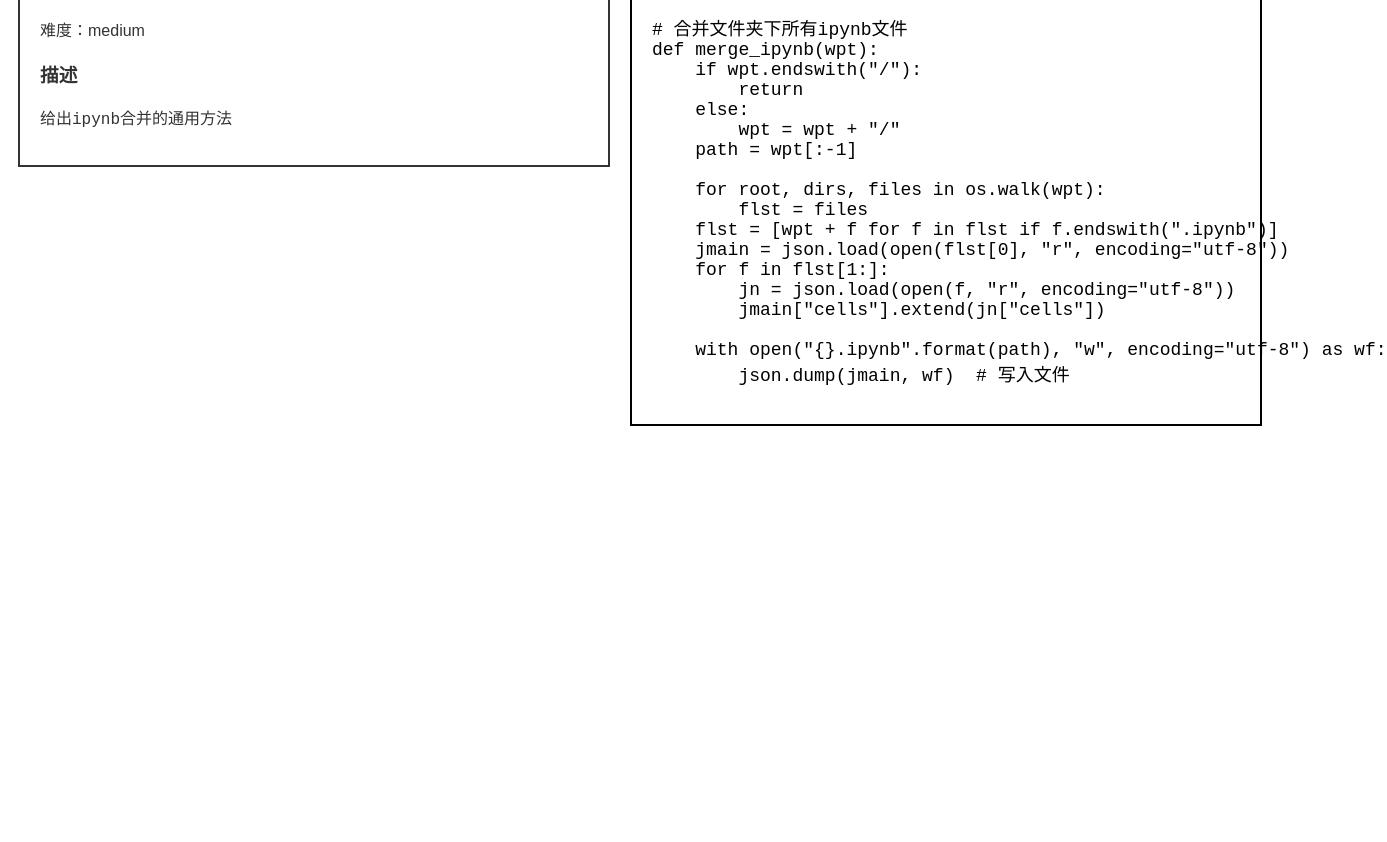
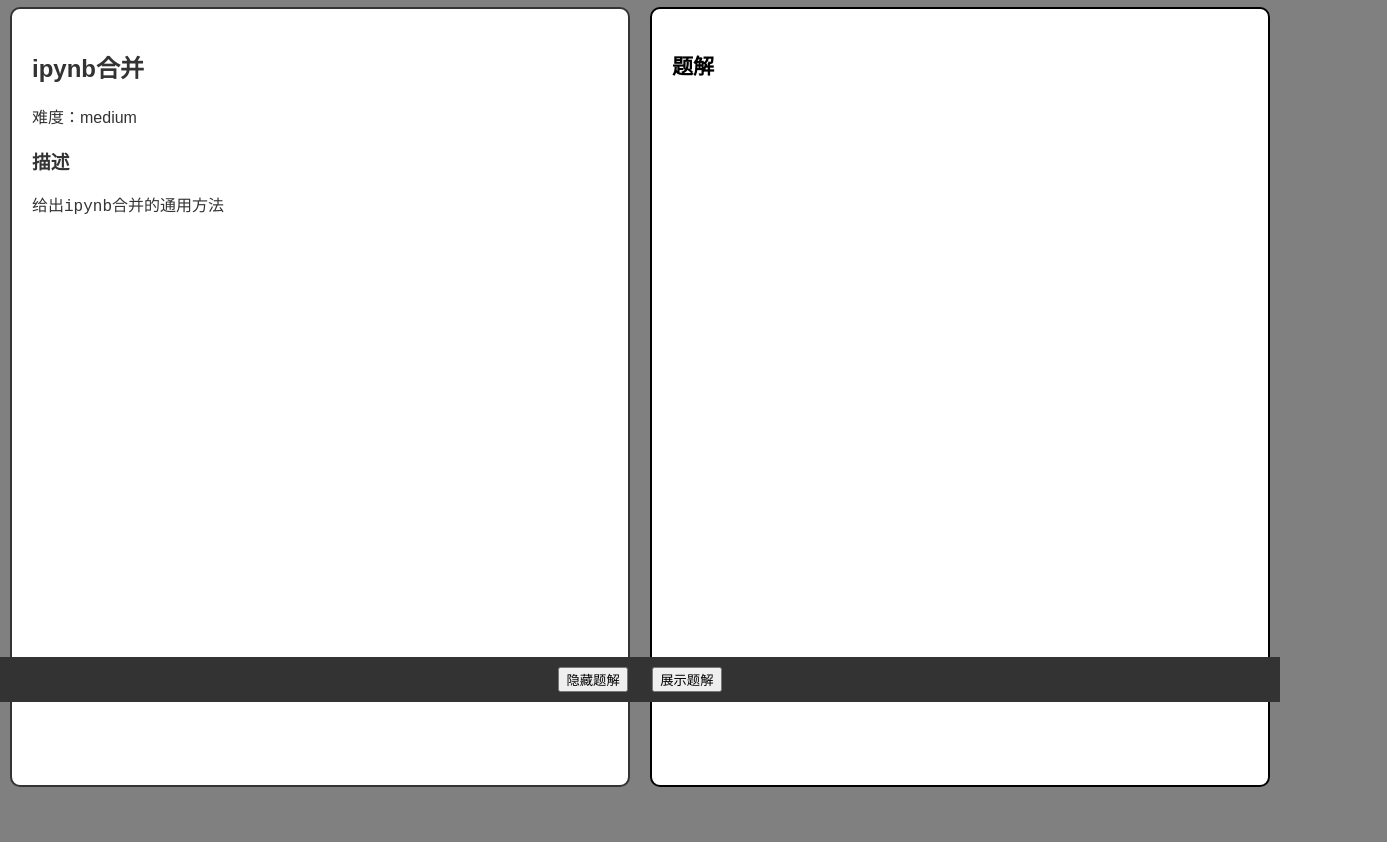
Before and after one commit to jiangyangcreate/minileetcode, a plain HTML site: page index.html in a window 1280 px wide. Shown: the part 98-940 px from the top of the page, 1387 px wide, since content can reach past the window. Before the commit the page ends 800 px from the top, so only its background shows below. Drawn offline with Linux system fonts and the light colour scheme.

Commit message:
美化页面

```diff
--- a/index.html
+++ b/index.html
@@ -4,28 +4,60 @@
     <meta charset="UTF-8">
     <meta name="viewport" content="width=device-width, initial-scale=1.0">
     <style>
-        .body{
+        body {
             background-color: rgb(128, 128, 128);
+            margin: 0;
+            font-family: Arial, sans-serif;
+        }
+        .hidden {
+            display: none;
         }
         .container {
             display: flex;
+            min-height: 100vh;
+            /* flex-direction: column; */
+        }
+        .pre-container {
+            width: 100%;           /* 或者设置固定宽度，例如 width: 600px; */
+        }
+        .content {
+            flex: 1;
+            display: flex;
+        }
+        /* Webkit 内核浏览器的滚动条样式 */
+        .left-div::-webkit-scrollbar,
+        .right-div::-webkit-scrollbar {
+            width: 10px; /* 滚动条宽度 */
         }
 
+        .left-div::-webkit-scrollbar-thumb,
+        .right-div::-webkit-scrollbar-thumb {
+            background-color: #555; /* 滚动条 thumb 背景颜色 */
+            border-radius: 5px; /* 滚动条 thumb 圆角 */
+        }
+
+        .left-div::-webkit-scrollbar-track,
+        .right-div::-webkit-scrollbar-track {
+            background-color: #ddd; /* 滚动条轨道背景颜色 */
+        }
         .left-div, .right-div {
             flex: 1;
             padding: 20px;
             border: 2px solid;
             margin: 10px;
             box-sizing: border-box;
+            overflow: hidden; /* 防止内容溢出 */
+            border-radius: 10px; /* 圆角边框 */
+            overflow-y: auto; /* 添加垂直滚动条 */
+            overflow-x: auto;      /* 添加水平滚动条 */
+            scrollbar-width: thin;
+            scrollbar-color: #555 #ddd;
         }
 
         .left-div {
             background-color: rgb(255, 255, 255);
-            font-family: Arial, sans-serif;
             font-size: 16px;
             color: #333;
-            width: 50%;
-            height: 100%;
         }
 
         .right-div {
@@ -33,14 +65,43 @@
             font-family: 'Times New Roman', serif;
             font-size: 18px;
             color: #000000;
-            width: 50%;
-            height: 100%;
+        }
+
+        .welcome-message {
+            background-color: #3498db;
+            color: #ffffff;
+            text-align: center;
+            padding: 20px;
+            font-size: 24px;
+            margin-bottom: 20px;
+            border-radius: 10px;
+        }
+
+        footer {
+            background-color: #333;
+            color: #fff;
+            text-align: center;
+            padding: 10px;
+            position: sticky;
+            bottom: 0;
+        }
+
+        footer button {
+
+            margin: 0 10px;
+            text-decoration: none;
         }
     </style>
     <title>Random Content</title>
 </head>
 <body>
-<div id="content-container"></div>
+    <div class="welcome-message">欢迎来到 <span style="font-weight: bold;">minileetcode</span></div>
+    <div id="content-container"></div>
+
+    <footer>
+        <button id="hide-solution">隐藏题解</button>
+        <button id="show-solution">展示题解</button>
+    </footer>
 <script src="script.js"></script>
 </body>
 </html>
--- a/script.js
+++ b/script.js
@@ -2,12 +2,11 @@ function handleJsonData(data) {
     // 随机选择一个问题
     const randomProblem = data[Math.floor(Math.random() * data.length)];
 
-
     // 在这里可以进一步处理返回的数据，例如更新页面上的内容
     updatePageWithRandomData(randomProblem);
 }
+
 // 更新页面上的内容，显示标题、描述和 Python 代码
-
 function updatePageWithRandomData(randomProblem) {
     const contentContainer = document.getElementById("content-container");
 
@@ -15,18 +14,22 @@ function updatePageWithRandomData(randomProblem) {
     const htmlContent = `
         <div class="container">
             <div class="left-div">
-                <h2>${randomProblem.title}</h2>
+                <div class="pre-container">
+                    <h2>${randomProblem.title}</h2>
 
-                <p>难度：${randomProblem.level}<p>
+                    <p>难度：${randomProblem.level}<p>
 
-                <h3>描述</h3>
+                    <h3>描述</h3>
 
-                <p class="description"><pre>${randomProblem.description}</pre></p>
+                    <pre>${randomProblem.description}</pre>
+                </div>
             </div>
 
             <div class="right-div">
                 <h3>题解</h3>
-                <pre id="codeBlock" class="collapsed"><code>${randomProblem.python_code}</code></pre>
+                <div class="pre-container hidden" id="solution-content">
+                    <pre id="codeBlock" class="collapsed">${randomProblem.python_code}</pre>
+                </div>
             </div>
         </div>
     `;
@@ -34,12 +37,19 @@ function updatePageWithRandomData(randomProblem) {
     // 将 HTML 字符串设置为内容
     contentContainer.innerHTML = htmlContent;
 
-    // 添加点击事件，切换代码块的显示和隐藏状态
-    const toggleCodeButton = document.getElementById("toggleCodeButton");
-    const codeBlock = document.getElementById("codeBlock");
+    // 获取隐藏和展示按钮
+    const hideSolutionBtn = document.getElementById("hide-solution");
+    const showSolutionBtn = document.getElementById("show-solution");
 
-    toggleCodeButton.addEventListener("click", () => {
-        codeBlock.classList.toggle("collapsed");
+    // 添加事件监听器
+    hideSolutionBtn.addEventListener("click", function() {
+        const solutionContent = document.getElementById("solution-content");
+        solutionContent.classList.add("hidden");
+    });
+
+    showSolutionBtn.addEventListener("click", function() {
+        const solutionContent = document.getElementById("solution-content");
+        solutionContent.classList.remove("hidden");
     });
 }
 
```
Also changed, not shown: README.md.
